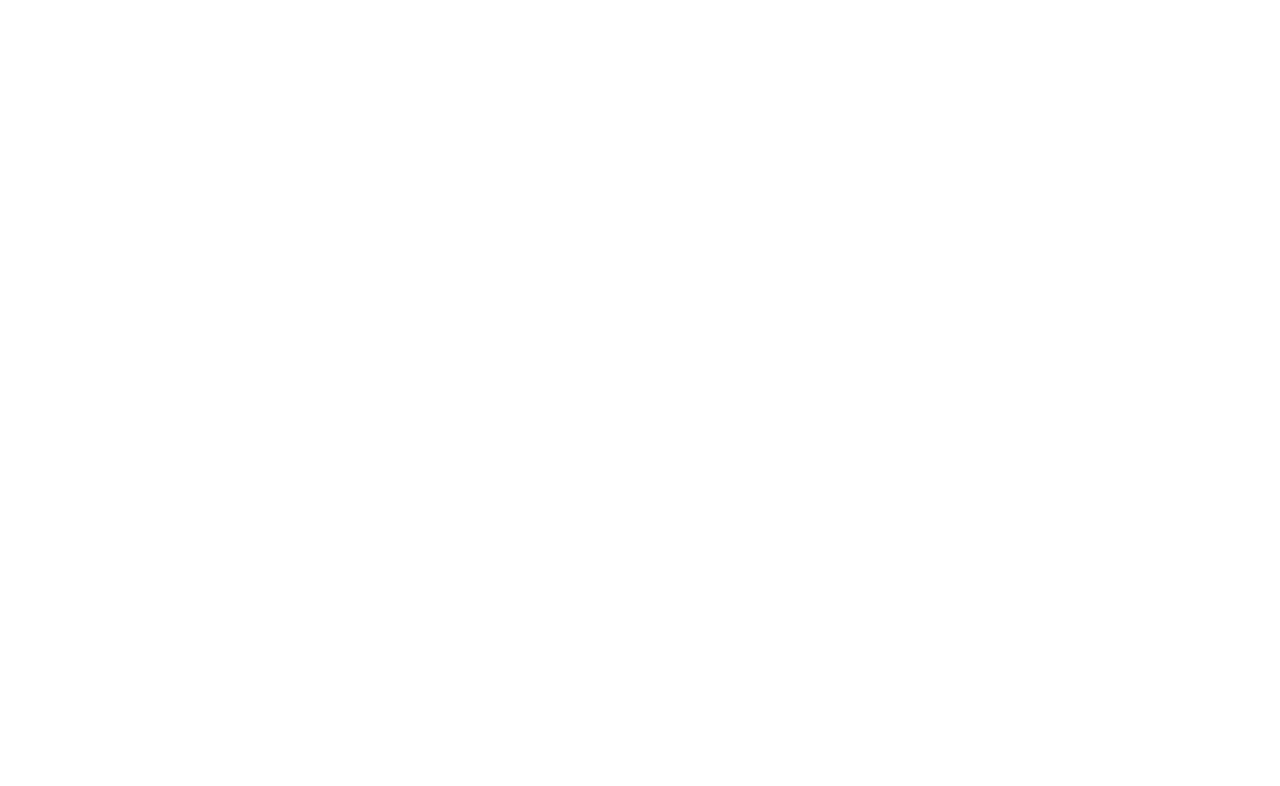
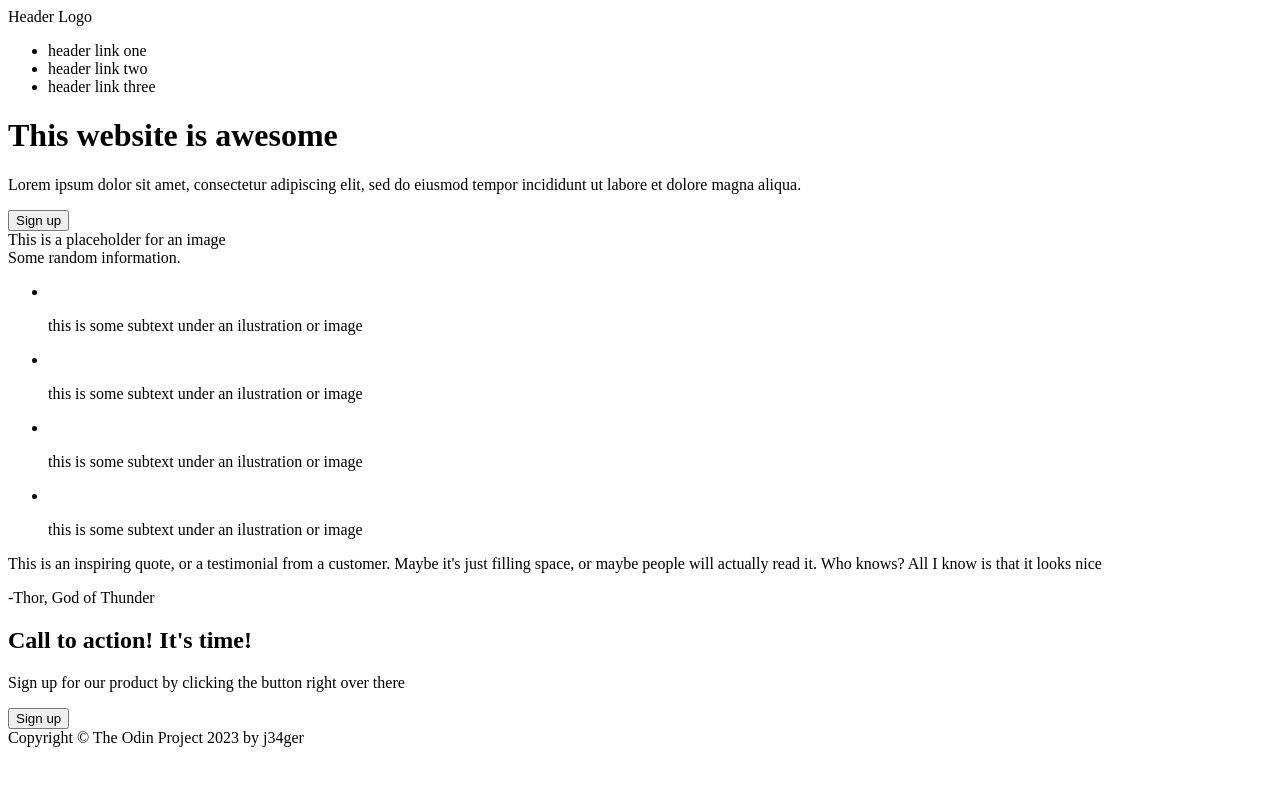
Before and after one commit to niebereuen23/my_first_landing_page, a plain HTML site: page index.html in a window 1280 px wide. Drawn offline with Linux system fonts and the light colour scheme.

Commit message:
Complete HTML structure for index
All necessary blocks have been created. HTML document is ready for styling.

```diff
--- a/index.html
+++ b/index.html
@@ -3,9 +3,80 @@
 <head>
     <meta charset="UTF-8">
     <meta name="viewport" content="width=device-width, initial-scale=1.0">
-    <title>Document</title>
+    <title>My first landing page</title>
+    <link rel="stylesheet" href="styles.css">
 </head>
 <body>
+    <div class="hero">
+        <div class="hero_top">
+            <div class="hero_logo">Header Logo</div>
 
+            <div class="hero_navigation">
+                <ul>
+                    <li>header link one</li>
+                    <li>header link two</li>
+                    <li>header link three</li>
+                </ul>
+            </div>
+
+        </div>
+
+        <div class="hero_content">
+            <div class="hero_left">
+                <h1 class="hero_title">This website is awesome</h1>
+                <p class="hero_text">Lorem ipsum dolor sit amet, consectetur adipiscing elit, sed do eiusmod tempor incididunt ut labore et dolore magna aliqua.</p>
+                <div>
+                    <button class="sign-up_button">Sign up</button>
+                </div>
+            </div>
+            <div>This is a placeholder for an image
+                <img class="hero_right">
+            </div>
+        </div>
+    </div>
+
+    <div class="info">
+        <div>Some random information.</div>
+        <div class="info_cards_container">
+            <ul>
+                <li class="cards">
+                    <img>
+                    <p>this is some subtext under an ilustration or image</p>
+                </li>
+                <li>
+                    <img>
+                    <p>this is some subtext under an ilustration or image</p>
+                </li>
+                <li>
+                    <img>
+                    <p>this is some subtext under an ilustration or image</p>
+                </li>
+                <li>
+                    <img>
+                    <p>this is some subtext under an ilustration or image</p>
+                </li>
+            </ul>
+        </div>
+
+    </div>
+
+    <div class="quote">
+        <p>This is an inspiring quote, or a testimonial from a customer. Maybe it's just filling space, or maybe people will actually read it. Who knows? All I know is that it looks nice</p>
+        <p>-Thor, God of Thunder</p>
+    </div>
+
+    <div class="CTA">
+        <div>
+            <div>
+                <h2>Call to action! It's time!</h2>
+                <p>Sign up for our product by clicking the button right over there</p>
+            </div>
+            <div><button class="sign-up_button">Sign up</button></div>
+        </div>
+    </div>
+
+    <div class="footer">
+        Copyright © The Odin Project 2023 by j34ger
+    </div>
 </body>
 </html>
```
